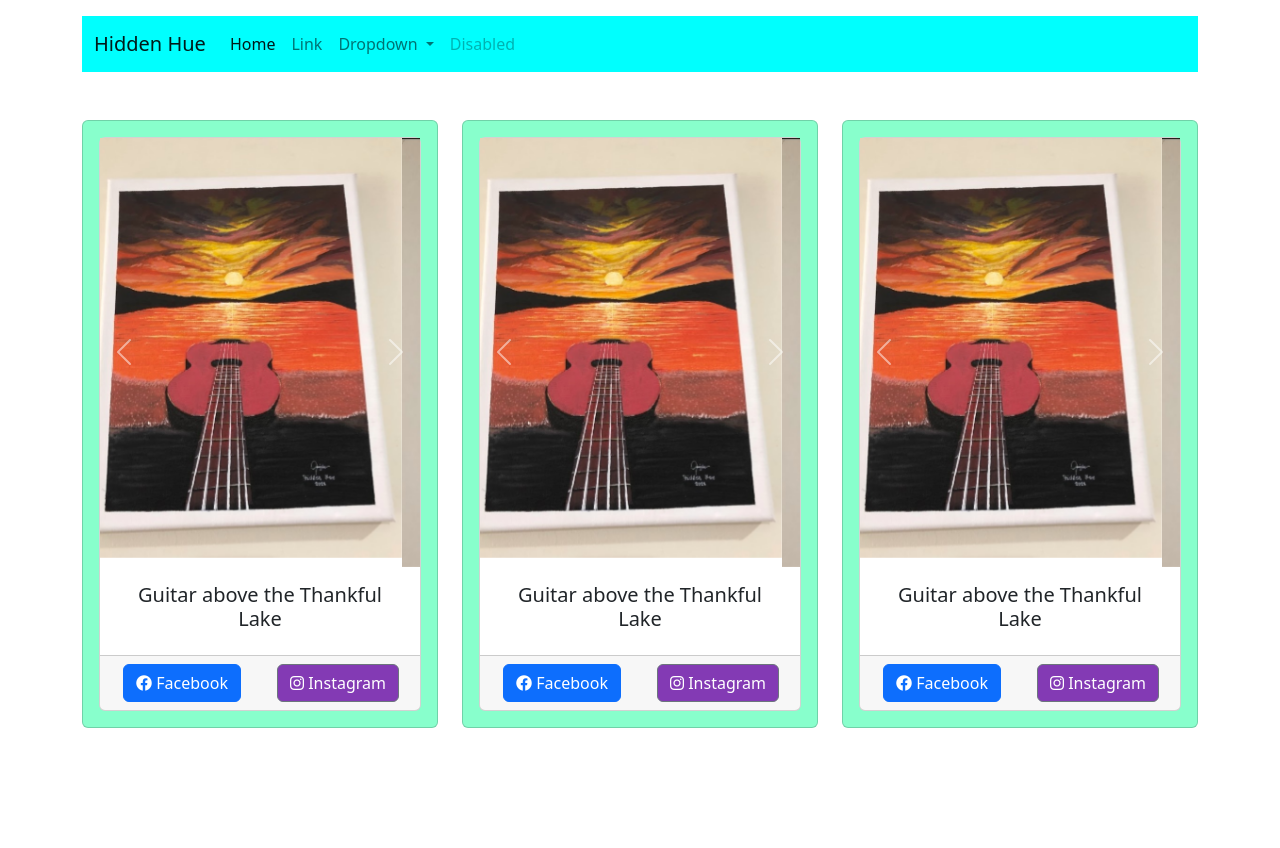
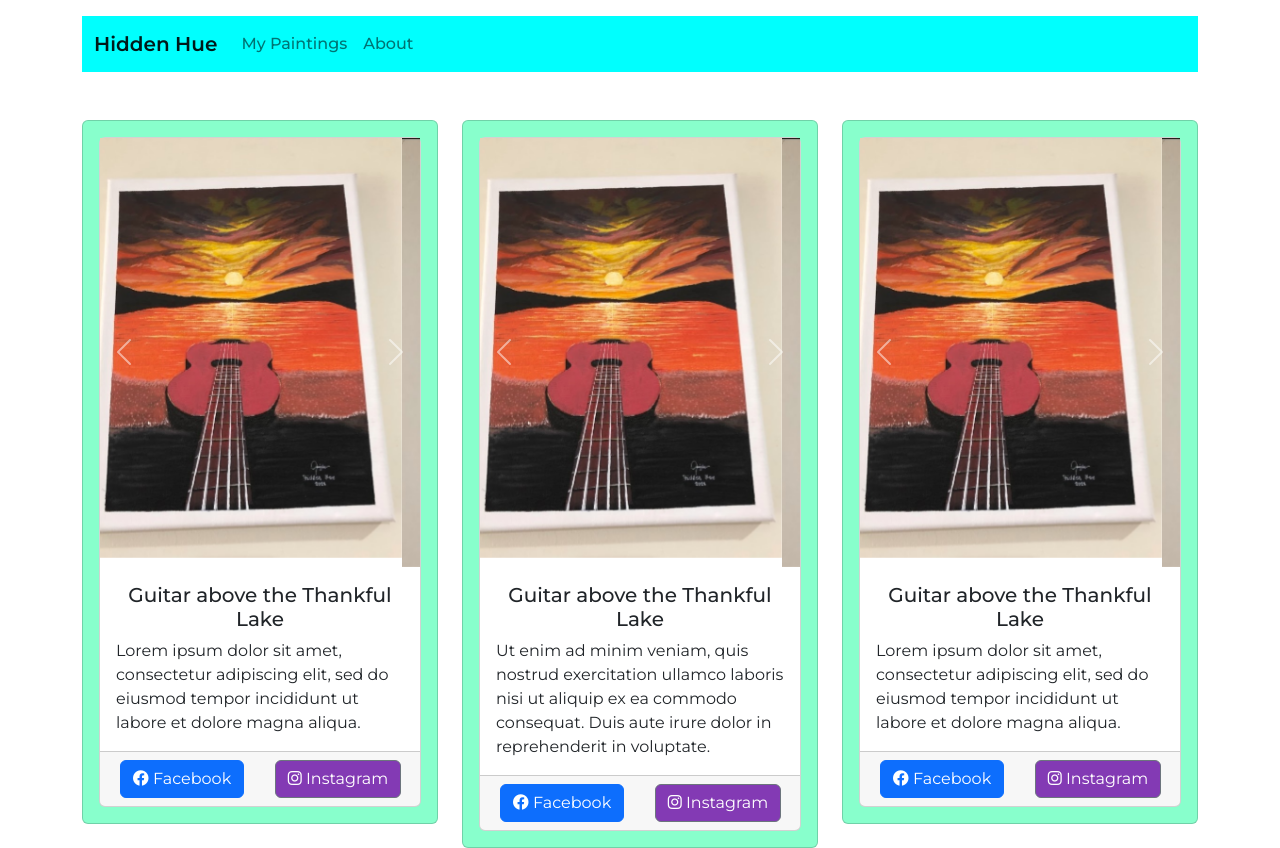
Before and after one commit to Yabetsu16/hidden_hue, a plain HTML site: page index.html in a window 1280 px wide. Before the commit the page ends 800 px from the top, so only its background shows below. Drawn offline with nearby package versions, Linux system fonts and the light colour scheme.

Commit message:
Change font family, remove not used nav link, add paragraph

```diff
--- a/index.html
+++ b/index.html
@@ -5,7 +5,12 @@
 		<meta http-equiv="X-UA-Compatible" content="IE=edge" />
 		<meta name="viewport" content="width=device-width, initial-scale=1.0" />
 		<title>Hidden Hue</title>
-		<!-- CSS only -->
+		<link rel="preconnect" href="https://fonts.googleapis.com" />
+		<link rel="preconnect" href="https://fonts.gstatic.com" crossorigin />
+		<link
+			href="https://fonts.googleapis.com/css2?family=Montserrat:wght@100;200;300;400;500;600;700;800;900&display=swap"
+			rel="stylesheet"
+		/>
 		<link
 			href="https://cdn.jsdelivr.net/npm/bootstrap@5.2.0/dist/css/bootstrap.min.css"
 			rel="stylesheet"
@@ -18,6 +23,12 @@
 			href="https://cdnjs.cloudflare.com/ajax/libs/font-awesome/6.1.2/css/all.min.css"
 		/>
 
+		<style>
+			body {
+				font-family: "Montserrat";
+			}
+		</style>
+
 		<!-- JavaScript Bundle with Popper -->
 		<script
 			src="https://cdn.jsdelivr.net/npm/bootstrap@5.2.0/dist/js/bootstrap.bundle.min.js"
@@ -29,7 +40,9 @@
 		<div class="container mt-3">
 			<nav style="background-color: #00fffe" class="navbar navbar-expand-lg">
 				<div class="container-fluid">
-					<a class="navbar-brand" href="#">Hidden Hue</a>
+					<a style="font-weight: 600" class="navbar-brand" href="#"
+						>Hidden Hue</a
+					>
 					<button
 						class="navbar-toggler"
 						type="button"
@@ -42,39 +55,17 @@
 						<span class="navbar-toggler-icon"></span>
 					</button>
 					<div class="collapse navbar-collapse" id="navbarSupportedContent">
-						<ul class="navbar-nav me-auto mb-2 mb-lg-0">
+						<ul
+							class="navbar-nav me-auto mb-2 mb-lg-0"
+							style="font-weight: 500"
+						>
 							<li class="nav-item">
-								<a class="nav-link active" aria-current="page" href="#">Home</a>
+								<a class="nav-link" href="index.html">My Paintings</a>
 							</li>
 							<li class="nav-item">
-								<a class="nav-link" href="#">Link</a>
-							</li>
-							<li class="nav-item dropdown">
-								<a
-									class="nav-link dropdown-toggle"
-									href="#"
-									role="button"
-									data-bs-toggle="dropdown"
-									aria-expanded="false"
-								>
-									Dropdown
-								</a>
-								<ul class="dropdown-menu">
-									<li><a class="dropdown-item" href="#">Action</a></li>
-									<li><a class="dropdown-item" href="#">Another action</a></li>
-									<li><hr class="dropdown-divider" /></li>
-									<li>
-										<a class="dropdown-item" href="#">Something else here</a>
-									</li>
-								</ul>
-							</li>
-							<li class="nav-item">
-								<a class="nav-link disabled">Disabled</a>
+								<a class="nav-link" href="#">About</a>
 							</li>
 						</ul>
-						<!-- <ul class="d-flex navbar-nav">
-							<li><i class="fa-brands fa-facebook"></i></li>
-						</ul> -->
 					</div>
 				</div>
 			</nav>
@@ -144,6 +135,11 @@
 									<h5 class="card-title text-center">
 										Guitar above the Thankful Lake
 									</h5>
+									<p class="card-text">
+										Lorem ipsum dolor sit amet, consectetur adipiscing elit, sed
+										do eiusmod tempor incididunt ut labore et dolore magna
+										aliqua.
+									</p>
 								</div>
 								<div class="card-footer">
 									<div class="row text-center">
@@ -233,6 +229,11 @@
 									<h5 class="card-title text-center">
 										Guitar above the Thankful Lake
 									</h5>
+									<p class="card-text">
+										Ut enim ad minim veniam, quis nostrud exercitation ullamco
+										laboris nisi ut aliquip ex ea commodo consequat. Duis aute
+										irure dolor in reprehenderit in voluptate.
+									</p>
 								</div>
 								<div class="card-footer">
 									<div class="row text-center">
@@ -317,6 +318,11 @@
 									<h5 class="card-title text-center">
 										Guitar above the Thankful Lake
 									</h5>
+									<p class="card-text">
+										Lorem ipsum dolor sit amet, consectetur adipiscing elit, sed
+										do eiusmod tempor incididunt ut labore et dolore magna
+										aliqua.
+									</p>
 								</div>
 								<div class="card-footer">
 									<div class="row text-center">
@@ -342,24 +348,5 @@
 				</div>
 			</div>
 		</div>
-		<!-- <div class="row d-flex align-content-center">
-				<div class="col-4">
-					<div class="card" style="width: 23rem; background-color: #88ffcc">
-						<img
-							src="./img/Guitar_above_the_thankful_lake.jpg"
-							class="card-img-top"
-							alt="..."
-						/>
-						<div class="card-body">
-							<h5 class="card-title">Guitar above the Thankful Lake</h5>
-							<p class="card-text">
-								Some quick example text to build on the card title and make up
-								the bulk of the card's content.
-							</p>
-							<a href="#" class="btn btn-primary">Go somewhere</a>
-						</div>
-					</div>
-				</div>
-			</div> -->
 	</body>
 </html>
```
